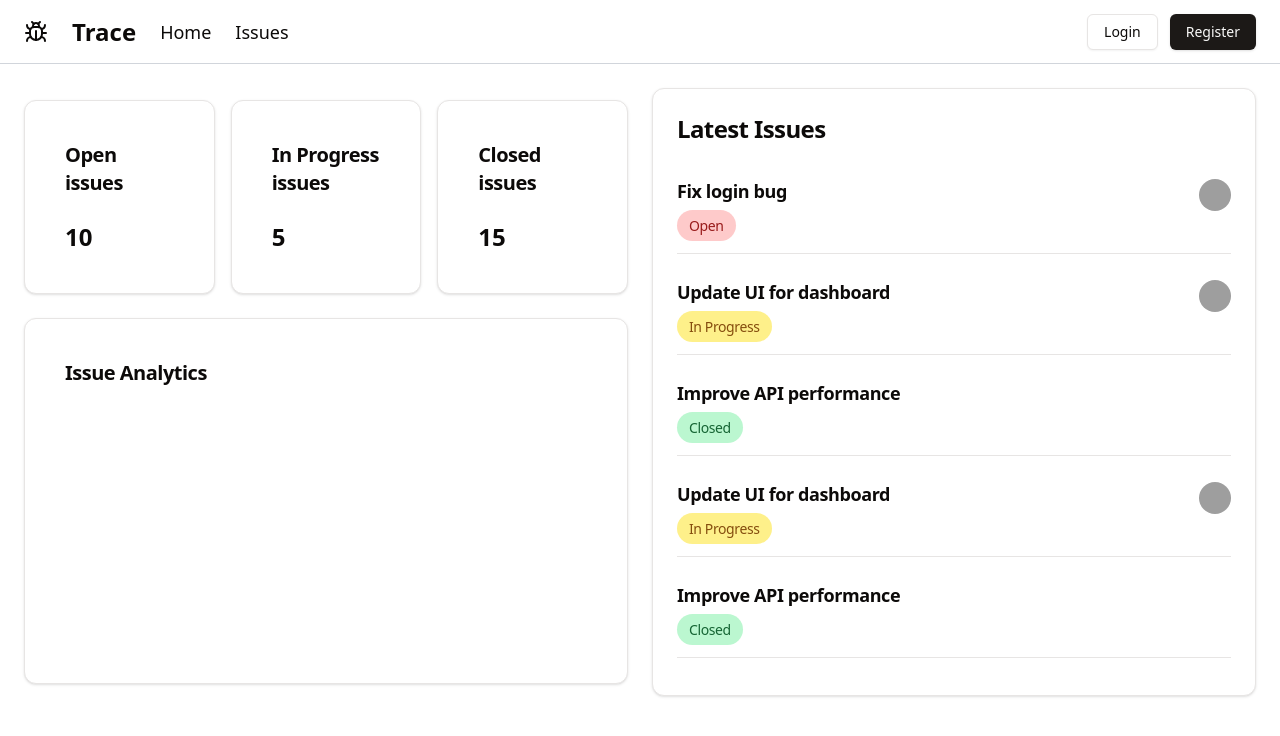
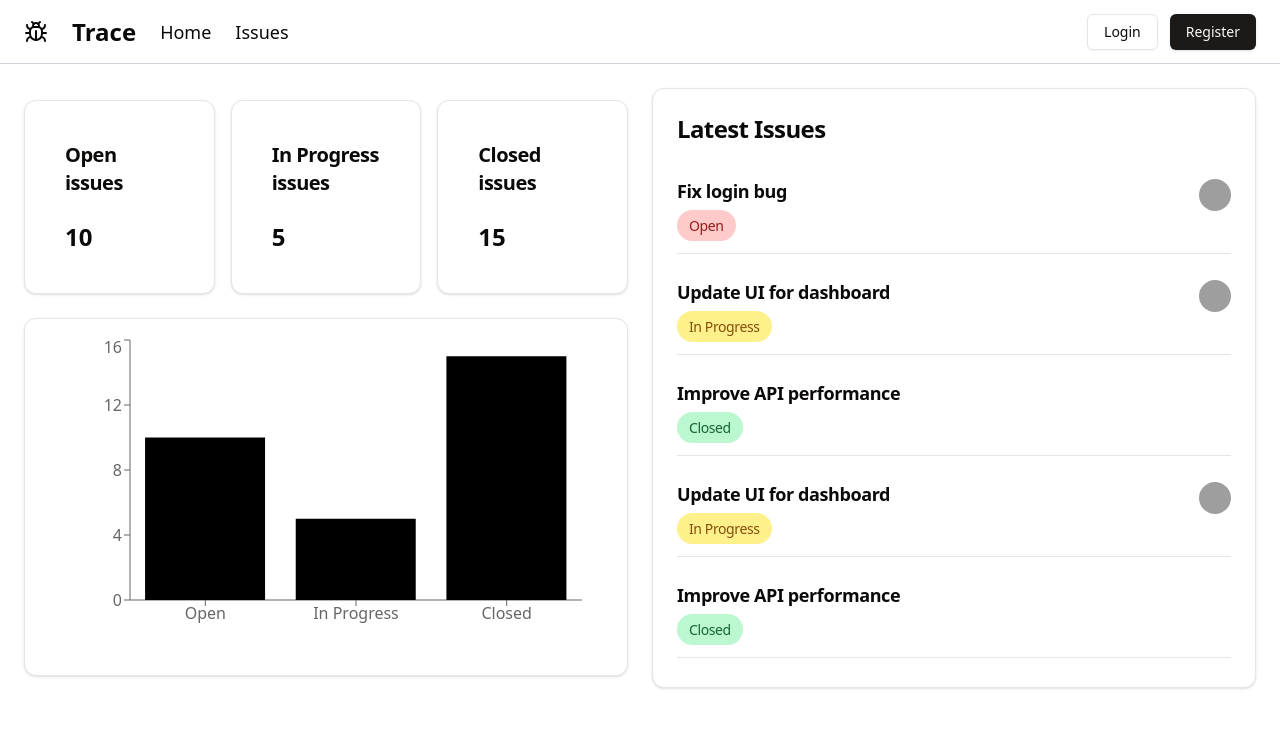
Before and after one commit to CharlesOsang017/Trace, a Next.js app in the folder frontend/: page / in a window 1280 px wide. Shown: the top 736 px of the page. Built offline with nearby package versions, Linux system fonts and the light colour scheme; grey boxes are pictures that could not be loaded.

Commit message:
Integrate recharts on the admin dashboard

```diff
--- a/frontend/package.json
+++ b/frontend/package.json
@@ -11,11 +11,13 @@
   "dependencies": {
     "@radix-ui/react-dialog": "^1.1.6",
     "@radix-ui/react-slot": "^1.1.2",
+    "chart.js": "^4.4.8",
     "class-variance-authority": "^0.7.1",
     "clsx": "^2.1.1",
     "lucide-react": "^0.475.0",
     "next": "14.2.24",
     "react": "^18",
+    "react-chartjs-2": "^5.3.0",
     "react-dom": "^18",
     "recharts": "^2.15.1",
     "tailwind-merge": "^3.0.2",
--- a/frontend/src/app/page.js
+++ b/frontend/src/app/page.js
@@ -3,6 +3,8 @@
 import { useState } from "react";
 import { Card, CardContent, CardHeader, CardTitle } from "@/components/ui/card";
 import LatestIssues from "@/components/latestIssues";
+// import { Bar } from "react-chartjs-2";
+import { Bar, BarChart, Tooltip, ResponsiveContainer, YAxis, XAxis } from "recharts";
 
 export default function Home() {
   // Sample analytics data
@@ -14,7 +16,12 @@ export default function Home() {
 
   // Sample latest issues data
   const issues = [
-    { id: 1, title: "Fix login bug", status: "Open", assignedTo: "https://i.pravatar.cc/160" },
+    {
+      id: 1,
+      title: "Fix login bug",
+      status: "Open",
+      assignedTo: "https://i.pravatar.cc/160",
+    },
     {
       id: 2,
       title: "Update UI for dashboard",
@@ -26,7 +33,8 @@ export default function Home() {
       title: "Improve API performance",
       status: "Closed",
       // assignedTo: "Charlie",
-    },   {
+    },
+    {
       id: 4,
       title: "Update UI for dashboard",
       status: "In Progress",
@@ -58,10 +66,18 @@ export default function Home() {
 
         {/* Analytics Section */}
         <Card className="p-4">
-          <CardHeader>
-            <CardTitle className="text-xl font-bold">Issue Analytics</CardTitle>
-          </CardHeader>
-          <CardContent className="h-64"></CardContent>
+          <CardContent>
+            <ResponsiveContainer width="100%" height={300}>
+              <BarChart data={analyticsData}>
+                <YAxis dataKey="count" />
+                <XAxis dataKey="status" />
+
+                <Bar dataKey="count" />
+
+                <Tooltip />
+              </BarChart>
+            </ResponsiveContainer>
+          </CardContent>
         </Card>
       </div>
 
```
Also changed, not shown: 1 other file (tests, documents, lock files or other folders).
